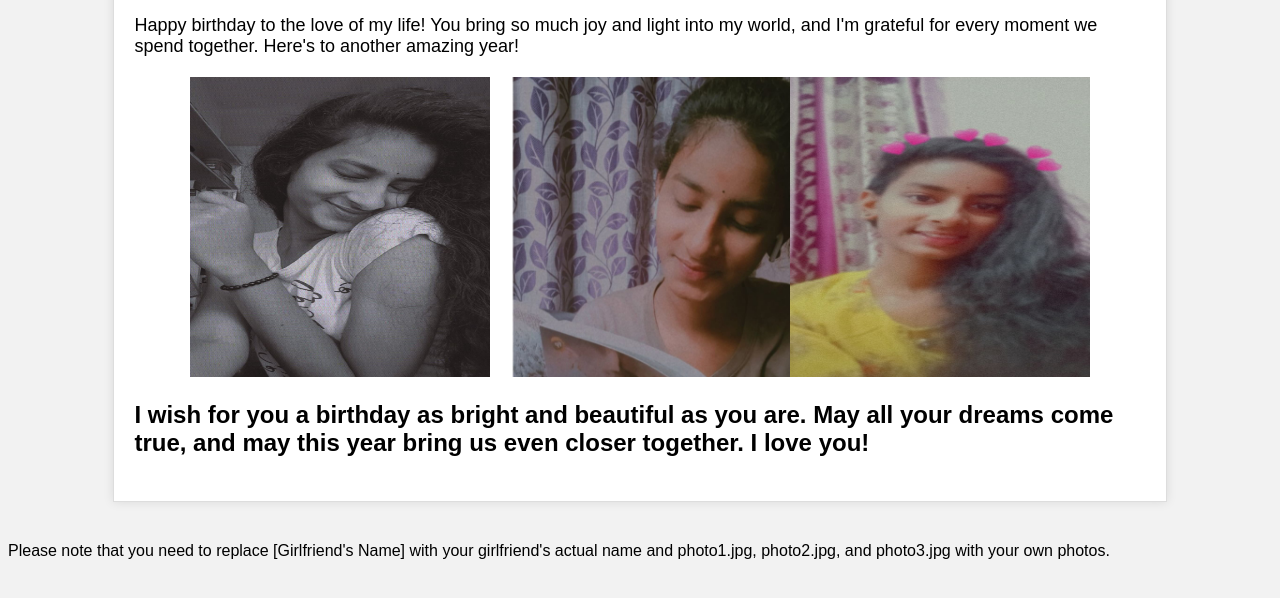
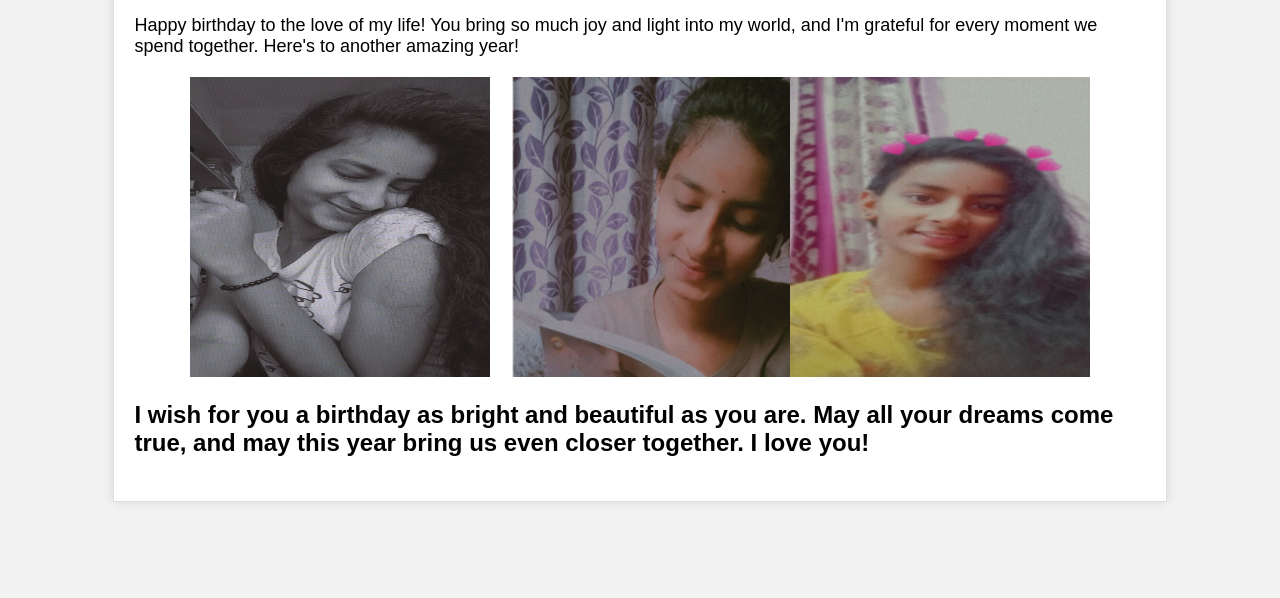
Before and after one commit to yaswanthkondala/birthday1, a plain HTML site: page index.html in a window 1280 px wide. Shown: the part 184-782 px from the top of the page. Drawn offline with Linux system fonts and the light colour scheme.

Commit message:
Update index.html

```diff
--- a/index.html
+++ b/index.html
@@ -81,6 +81,3 @@
 	</script>
 </body>
 </html>
-
-
-Please note that you need to replace [Girlfriend's Name] with your girlfriend's actual name and photo1.jpg, photo2.jpg, and photo3.jpg with your own photos.
```
